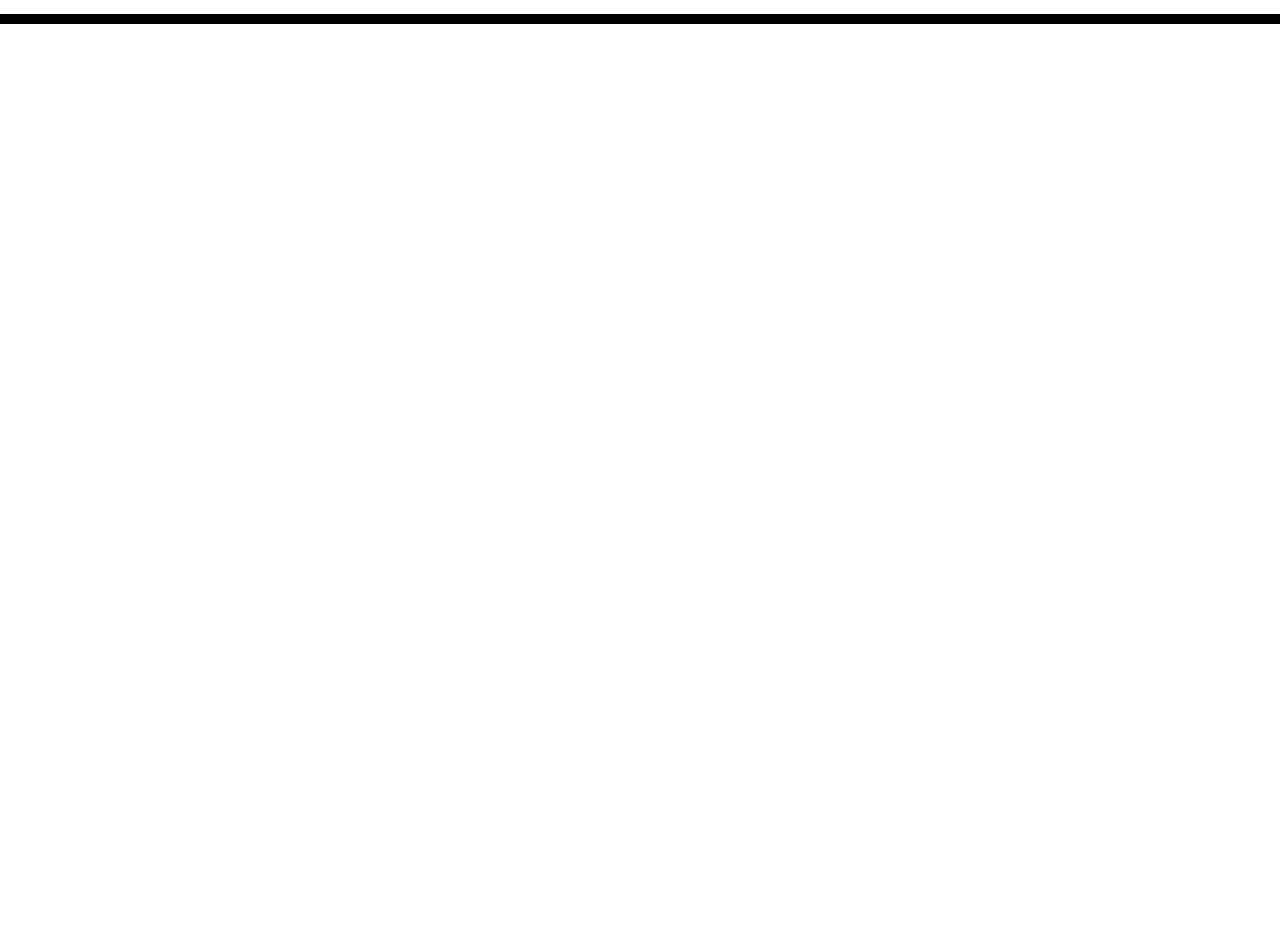
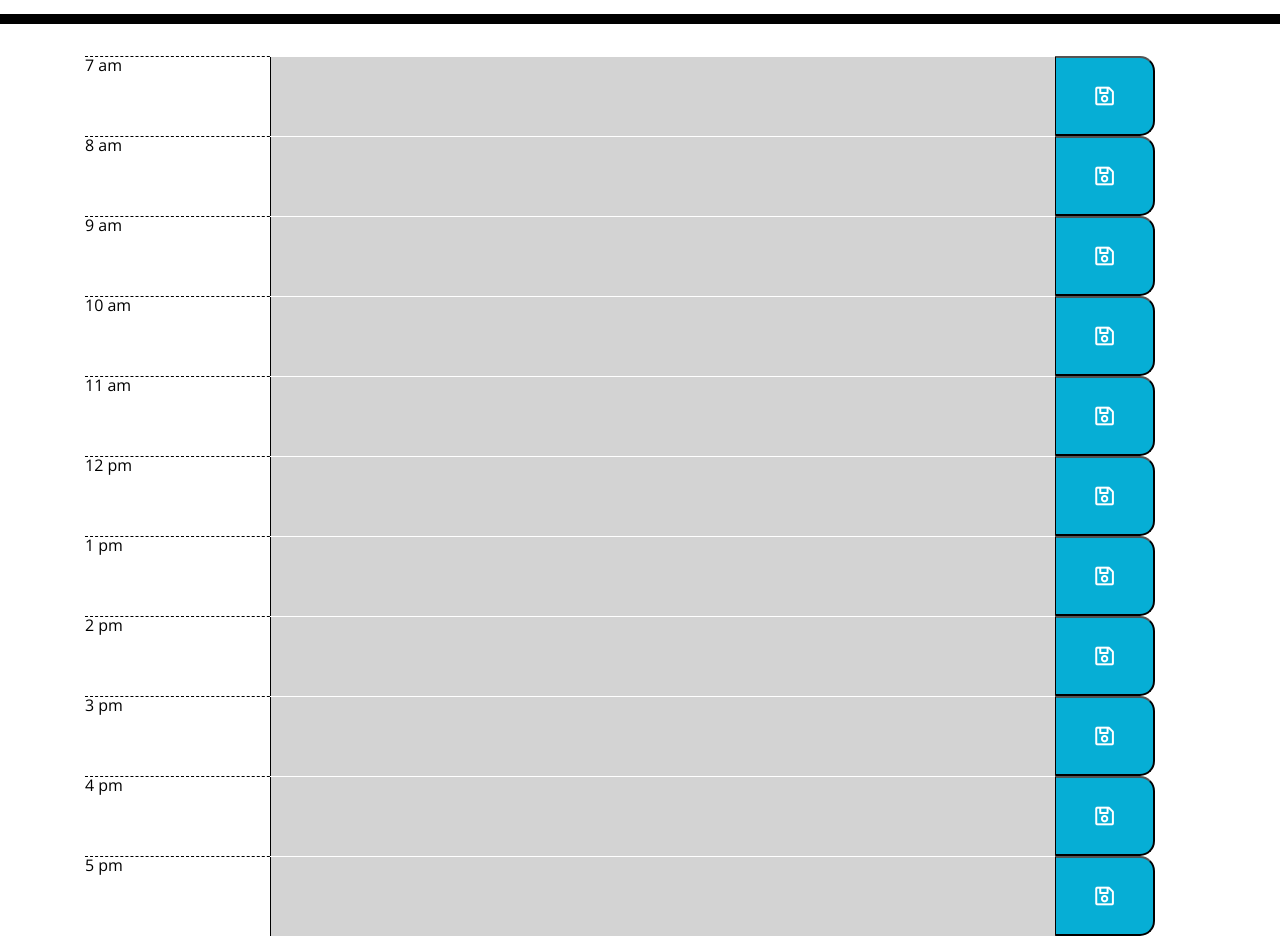
Before and after one commit to mazdamike/week5DayPlanner, a plain HTML site: page index.html in a window 1280 px wide. Shown: the part 280-1216 px from the top of the page. Before the commit the page ends 800 px from the top, so only its background shows below. Drawn offline with nearby package versions, Linux system fonts and the light colour scheme.

Commit message:
saving work Monday

```diff
--- a/index.html
+++ b/index.html
@@ -30,10 +30,45 @@
       <p class="lead">A simple calendar app for scheduling your work day</p>
       <p id="currentDay" class="lead"></p>
     </header>
-    <div class="container">
+    <div class="container" style="margin: 0 auto;">
       <!-- Timeblocks go here -->
-    </div>
+      <div class="hour" style="width: 200px; height: 80px; float: left;">7 am</div>
+      <div class="row past" style="width: 800px; height: 80px; float: left;"><textarea style="width: 800px;"></textarea></div>
+      <div><button class="saveBtn" style="width: 100px; height: 80px; float: left;"><i class='far fa-save fa-lg'></i></button></div>
+      <div style="clear: left;"></div>
+      <div class="hour" style="width: 200px; height: 80px; float: left;">8 am</div>
+      <div class="row past" style="width: 800px; height: 80px; float: left;"><textarea style="width: 800px;"></textarea></div>
+      <div><button class="saveBtn" style="width: 100px; height: 80px; float: left;"><i class='far fa-save fa-lg'></i></button></div>
+      <div style="clear: left;"></div><div class="hour" style="width: 200px; height: 80px; float: left;">9 am</div>
+      <div class="row past" style="width: 800px; height: 80px; float: left;"><textarea style="width: 800px;"></textarea></div>
+      <div><button class="saveBtn" style="width: 100px; height: 80px; float: left;"><i class='far fa-save fa-lg'></i></button></div>
+      <div style="clear: left;"></div><div class="hour" style="width: 200px; height: 80px; float: left;">10 am</div>
+      <div class="row past" style="width: 800px; height: 80px; float: left;"><textarea style="width: 800px;"></textarea></div>
+      <div><button class="saveBtn" style="width: 100px; height: 80px; float: left;"><i class='far fa-save fa-lg'></i></button></div>
+      <div style="clear: left;"></div><div class="hour" style="width: 200px; height: 80px; float: left;">11 am</div>
+      <div class="row past" style="width: 800px; height: 80px; float: left;"><textarea style="width: 800px;"></textarea></div>
+      <div><button class="saveBtn" style="width: 100px; height: 80px; float: left;"><i class='far fa-save fa-lg'></i></button></div>
+      <div style="clear: left;"></div><div class="hour" style="width: 200px; height: 80px; float: left;">12 pm</div>
+      <div class="row past" style="width: 800px; height: 80px; float: left;"><textarea style="width: 800px;"></textarea></div>
+      <div><button class="saveBtn" style="width: 100px; height: 80px; float: left;"><i class='far fa-save fa-lg'></i></button></div>
+      <div style="clear: left;"></div><div class="hour" style="width: 200px; height: 80px; float: left;">1 pm</div>
+      <div class="row past" style="width: 800px; height: 80px; float: left;"><textarea style="width: 800px;"></textarea></div>
+      <div><button class="saveBtn" style="width: 100px; height: 80px; float: left;"><i class='far fa-save fa-lg'></i></button></div>
+      <div style="clear: left;"></div><div class="hour" style="width: 200px; height: 80px; float: left;">2 pm</div>
+      <div class="row past" style="width: 800px; height: 80px; float: left;"><textarea style="width: 800px;"></textarea></div>
+      <div><button class="saveBtn" style="width: 100px; height: 80px; float: left;"><i class='far fa-save fa-lg'></i></button></div>
+      <div style="clear: left;"></div><div class="hour" style="width: 200px; height: 80px; float: left;">3 pm</div>
+      <div class="row past" style="width: 800px; height: 80px; float: left;"><textarea style="width: 800px;"></textarea></div>
+      <div><button class="saveBtn" style="width: 100px; height: 80px; float: left;"><i class='far fa-save fa-lg'></i></button></div>
+      <div style="clear: left;"></div><div class="hour" style="width: 200px; height: 80px; float: left;">4 pm</div>
+      <div class="row past" style="width: 800px; height: 80px; float: left;"><textarea style="width: 800px;"></textarea></div>
+      <div><button class="saveBtn" style="width: 100px; height: 80px; float: left;"><i class='far fa-save fa-lg'></i></button></div>
+      <div style="clear: left;"></div><div class="hour" style="width: 200px; height: 80px; float: left;">5 pm</div>
+      <div class="row past" style="width: 800px; height: 80px; float: left;"><textarea style="width: 800px;"></textarea></div>
+      <div><button class="saveBtn" style="width: 100px; height: 80px; float: left;"><i class='far fa-save fa-lg'></i></button></div>
+      <div style="clear: left;"></div>
 
+      </div>
     <script src="script.js"></script>
   </body>
 </html>
--- a/script.js
+++ b/script.js
@@ -1,11 +1,6 @@
-$(document).ready(function(){
+$(document).ready(function () {
+
+    // Header date
     $("#currentDay").text(moment().format("dddd" + ", " + "MMMM Do"));
 
-
-
-
-
-
-
-
 });
--- a/style.css
+++ b/style.css
@@ -4,7 +4,7 @@ body {
   line-height: 1;
 }
 
-textarea{
+textarea {
   background: transparent;
   border: none;
   resize: none;
@@ -21,11 +21,11 @@ textarea{
   border-bottom: 10px solid black;
 }
 
-.description{
+.description {
   white-space: pre-wrap;
 }
 
-.time-block{
+.time-block {
   text-align: center;
   border-radius: 15px;
 }
@@ -66,6 +66,6 @@ textarea{
 }
 
 .saveBtn i:hover {
-  font-size: 20px;
+  font-size: 30px;
   transition: all .3s ease-in-out;
 }
```
